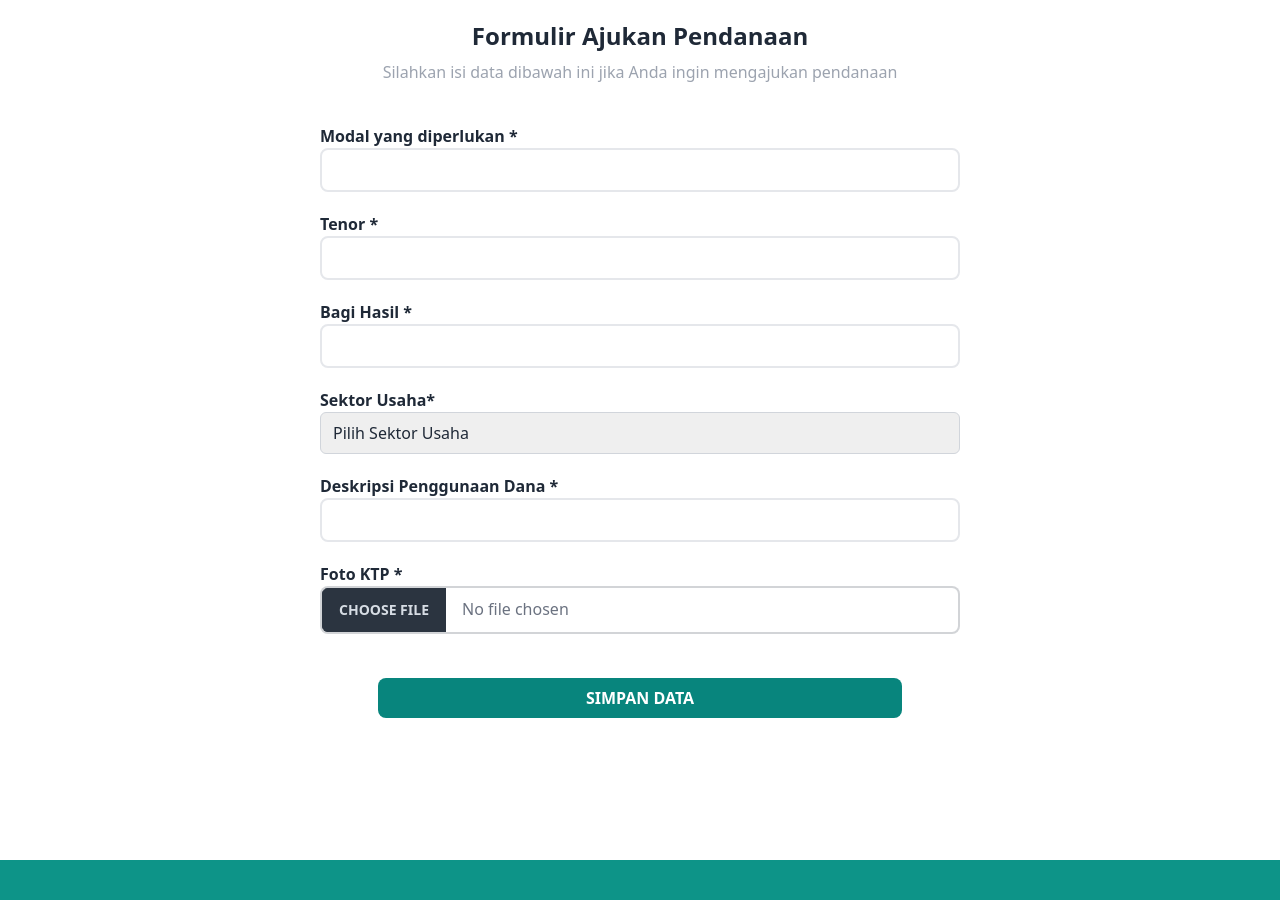
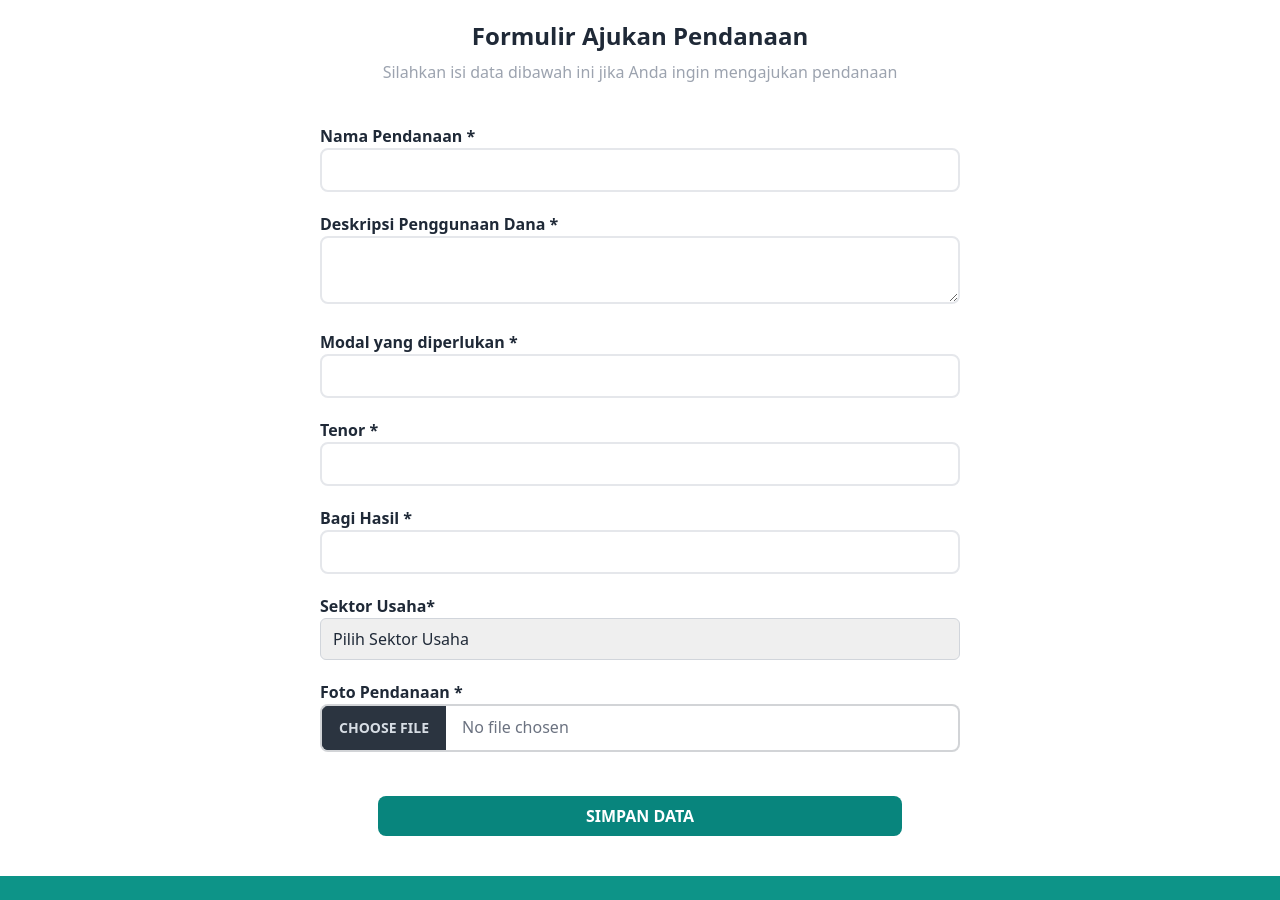
Before and after one commit to UMKM-Ku/UMKM-Ku, a Next.js app in the folder umkm-ku/: page /borrower/list-pendanaan/ajukan-pendanaan in a window 1280 px wide. Shown: the part 540-1440 px from the top of the page. Built offline with nearby package versions, Linux system fonts and the light colour scheme.

Commit message:
Fix ajukan pendanaan page

```diff
--- a/umkm-ku/src/views/pages/borrower-view/pendanaa-borrower/pendanaan-template.tsx
+++ b/umkm-ku/src/views/pages/borrower-view/pendanaa-borrower/pendanaan-template.tsx
@@ -1,4 +1,5 @@
 import InputForm from "../../public-view/input-form";
+import TextAreaForm from "../../public-view/textarea-form";
 import CarouselHome from "../carousel";
 import { IoIosArrowDropdownCircle } from "react-icons/io";
 
@@ -30,17 +31,22 @@ export default function PendanaanTemplate() {
           </p>
         </div>
         <form className="my-10">
+          <InputForm label="Nama Pendanaan *" name="title" type="text" />
+          <TextAreaForm
+            label="Deskripsi Penggunaan Dana *"
+            name="description"
+          />
           <InputForm
             label="Modal yang diperlukan *"
-            name="modalDiperlukan"
+            name="totalFund"
             type="text"
           />
           <InputForm label="Tenor *" name="tenor" type="number" />
-          <InputForm label="Bagi Hasil *" name="bagiHasil" type="number" />
+          <InputForm label="Bagi Hasil *" name="returnRate" type="number" />
           <div className="relative w-full">
             <label className="font-bold">Sektor Usaha*</label>
             <select
-              name="sektorUsaha"
+              name="sektorId"
               className="block appearance-none w-full px-3 py-2 border border-gray-300 rounded-md placeholder-gray-400 focus:outline-none focus:ring-green-500 focus:border-green-500"
             >
               <option value="">Pilih Sektor Usaha</option>
@@ -53,12 +59,7 @@ export default function PendanaanTemplate() {
               <option value="Food and Beverage">Food and Beverage</option>
             </select>
           </div>
-          <InputForm
-            label="Deskripsi Penggunaan Dana *"
-            name="deskripsiPenggunaanDana"
-            type="text"
-          />
-          <InputForm label="Foto KTP *" name="fotoKTP" type="file" />
+          <InputForm label="Foto Pendanaan *" name="image" type="file" />
           <div className="flex justify-center">
             <button
               type="submit"
```
